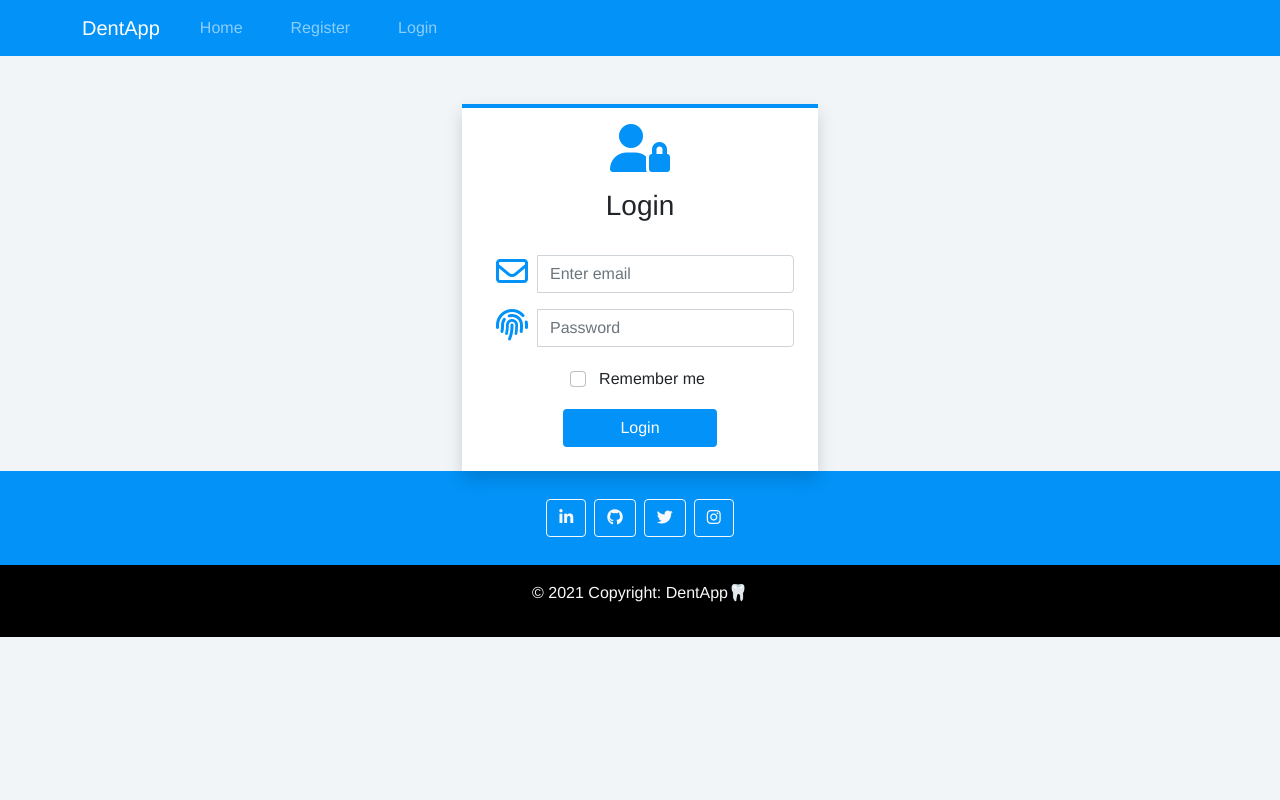
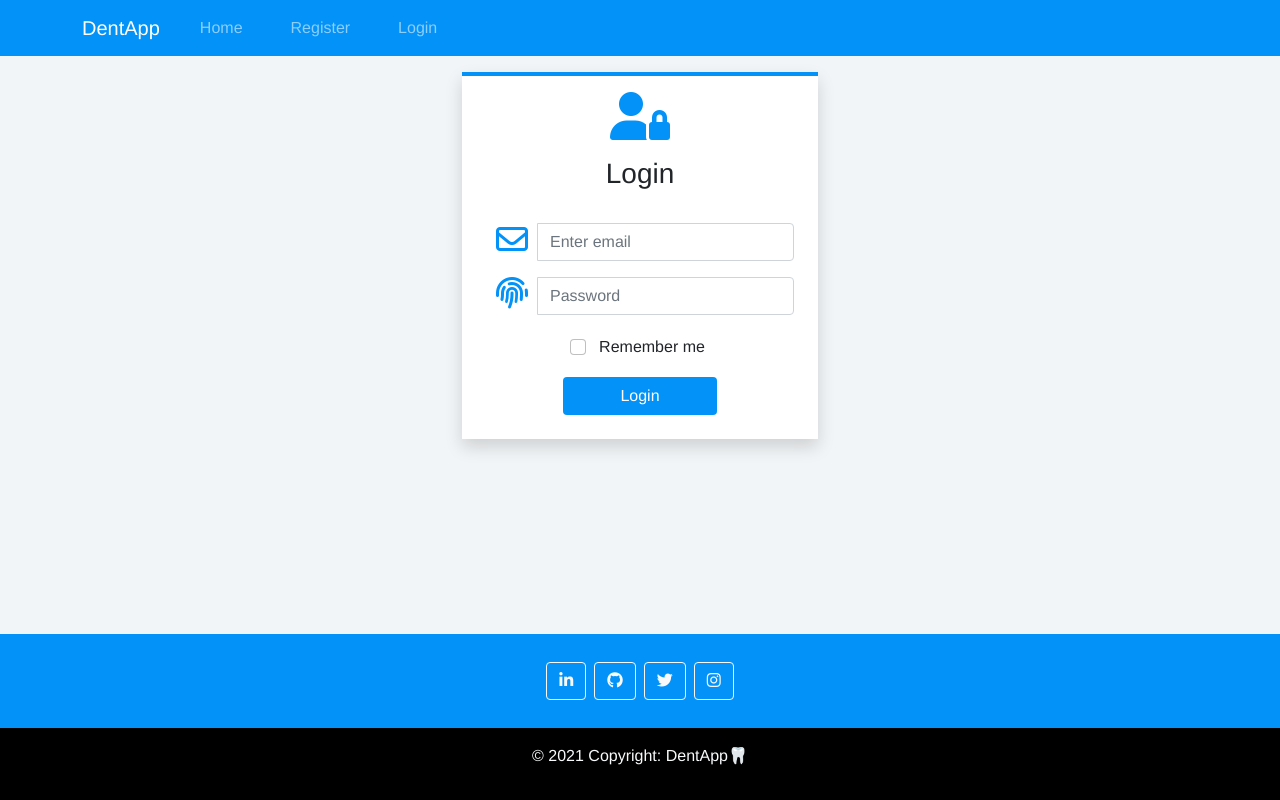
Before and after one commit to ibobev/dent-appointment-system, a Vue app in the folder client/: page /login in a window 1280 px wide. Built offline with nearby package versions, Linux system fonts and the light colour scheme.

Commit message:
Footer fix, responsive height - patient navigation, profile, dashboard

```diff
--- a/client/src/App.vue
+++ b/client/src/App.vue
@@ -1,5 +1,5 @@
 <template>
-  <div>
+  <div class="d-flex flex-column min-vh-100" >
     <Navigation />
     <router-view />
     <Footer />
@@ -8,7 +8,7 @@
 
 <style>
 body {
-  background-color:#f2f5f7f8;
+  background-color: #f2f5f7f8;
 }
 
 #app {
@@ -17,35 +17,25 @@ body {
   -moz-osx-font-smoothing: grayscale;
 }
 
-@media screen and (min-width: 768px) {
-  #app {
-    min-height: 100vh;
-  }
-
-  #app > div {
-    min-height: 100vh;
-    height: 100vh;
-  }
-}
 </style>
 
 <script>
-import Navigation from "./components/Navigation.vue"
-import Footer from "./components/Footer.vue"
-import axios from 'axios';
+import Navigation from "./components/Navigation.vue";
+import Footer from "./components/Footer.vue";
+import axios from "axios";
 
-export default{
-  name: 'app',
+export default {
+  name: "app",
   components: {
     Navigation,
     Footer,
   },
   mounted() {
-    const token = localStorage.getItem('token') || sessionStorage.getItem('token');
+    const token =
+      localStorage.getItem("token") || sessionStorage.getItem("token");
     if (token) {
       axios.defaults.headers.common["Authorization"] = `Token ${token}`;
     }
-  }
+  },
 };
-
 </script>
--- a/client/src/components/Footer.vue
+++ b/client/src/components/Footer.vue
@@ -1,5 +1,5 @@
 <template>
-  <footer class="text-center text-white">
+  <footer class="text-center text-white mt-auto">
     <!-- Grid container -->
     <div class="container p-4 pb-0">
       <div class="row">
@@ -55,11 +55,6 @@
 <style scoped>
 footer {
   background-color: #0292f8;
-  /*
-  position: absolute;
-  bottom:0;
-  width:100%;
-  */
 }
 </style>
 
--- a/client/src/components/NavigationPatient.vue
+++ b/client/src/components/NavigationPatient.vue
@@ -37,9 +37,11 @@
   </nav>
 </template>
 
+<style scoped>
+/*.profile-navbar{
+  height: 100%;
+}*/
 
-
-<style scoped>
 .profile-navbar button {
   margin: 0 auto;
 }
--- a/client/src/views/Home.vue
+++ b/client/src/views/Home.vue
@@ -1,5 +1,5 @@
 <template>
-  <main class="container text-center">
+  <main class="container-fluid text-center">
     <section class="pt-4" id="home">
       <h1>The Dentist Appointment App</h1>
       <p class="pb-4">Dentist appointments made easy</p>
@@ -59,8 +59,8 @@
 }
 .user-style-img{
   margin-top:40px;
+}
 
-}
 .btn {
   background-color: #0292f8;
   color: #fff;
@@ -70,6 +70,7 @@
   margin-left: 5px;
   margin-right: 5px;
 }
+
 </style>
 
 <script>
--- a/client/src/views/Login.vue
+++ b/client/src/views/Login.vue
@@ -7,7 +7,7 @@
     </div>
     <div class="row">
       <div class="col-sm-12 col-md-6 col-lg-4 offset-md-3 offset-lg-4">
-        <div id="login-page" class="container mt-5 shadow pt-2 pb-3 text-center">
+        <div id="login-page" class="container mt-3 mb-3 shadow pt-2 pb-3 text-center">
           <i class="fas fa-user-lock fa-3x mt-2"></i>
           <h3 class="mt-3 mb-4">Login</h3>
           <form @submit.prevent="onLoginSubmit">
--- a/client/src/views/Patient/PatientDashboard.vue
+++ b/client/src/views/Patient/PatientDashboard.vue
@@ -14,12 +14,19 @@
 </template>
 
 <style scoped>
-@media screen and (min-width: 768px) {
+@media (min-width: 991px) and (max-width: 2600px)
+{
+  .patient-dashboard-container{
+  height:80vh;
+  }
+}
+
+/*@media screen and (min-width: 768px) {
   .patient-dashboard-container {
     min-height: 100vh;
     height: 100vh;
   }
-}
+}*/
 </style>
 
 <script>
--- a/client/src/views/Patient/PatientProfile.vue
+++ b/client/src/views/Patient/PatientProfile.vue
@@ -2,7 +2,7 @@
   <div class="container-fluid pt-3">
     <div class="row">
 
-      <div class="col-md-12 col-lg-4">
+      <div class="col-md-12 col-lg-4 mb-3">
         <div class="card account-card shadow rounded-0">
           <div class="card-body">
             <h3 class="card-title mb-3">
@@ -17,11 +17,11 @@
         </div>
       </div>
 
-      <div class="col-md-12 col-lg-4">
+      <div class="col-md-12 col-lg-4 mb-3">
         <EditPersonalData />
       </div>
 
-      <div class="col-md-12 col-lg-4">
+      <div class="col-md-12 col-lg-4 mb-3">
         <ChangePassword />
       </div>
     </div>
--- a/client/src/views/Register.vue
+++ b/client/src/views/Register.vue
@@ -7,7 +7,7 @@
     </div>
     <div class="row">
       <div class="col-sm-12 col-md-6 col-lg-4 offset-md-3 offset-lg-4">
-        <div id="register-page" class="container mt-5 shadow pt-2 pb-3 text-center">
+        <div id="register-page" class="container mt-3 mb-3 shadow pt-2 pb-3 text-center">
           <i class="fas fa-user-edit fa-3x mt-2"></i>
           <h3 class="mt-3 mb-4">Register</h3>
           <form @submit.prevent="onRegisterSubmit">
```
